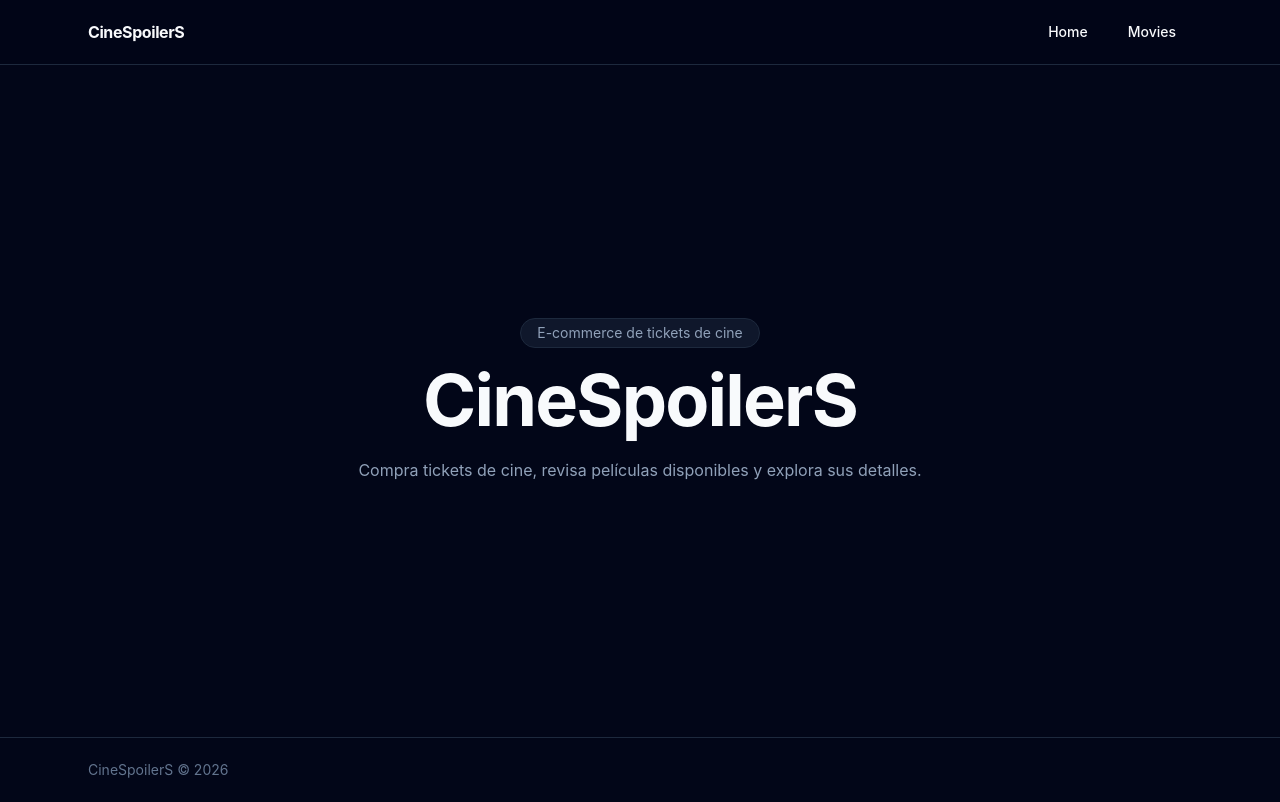
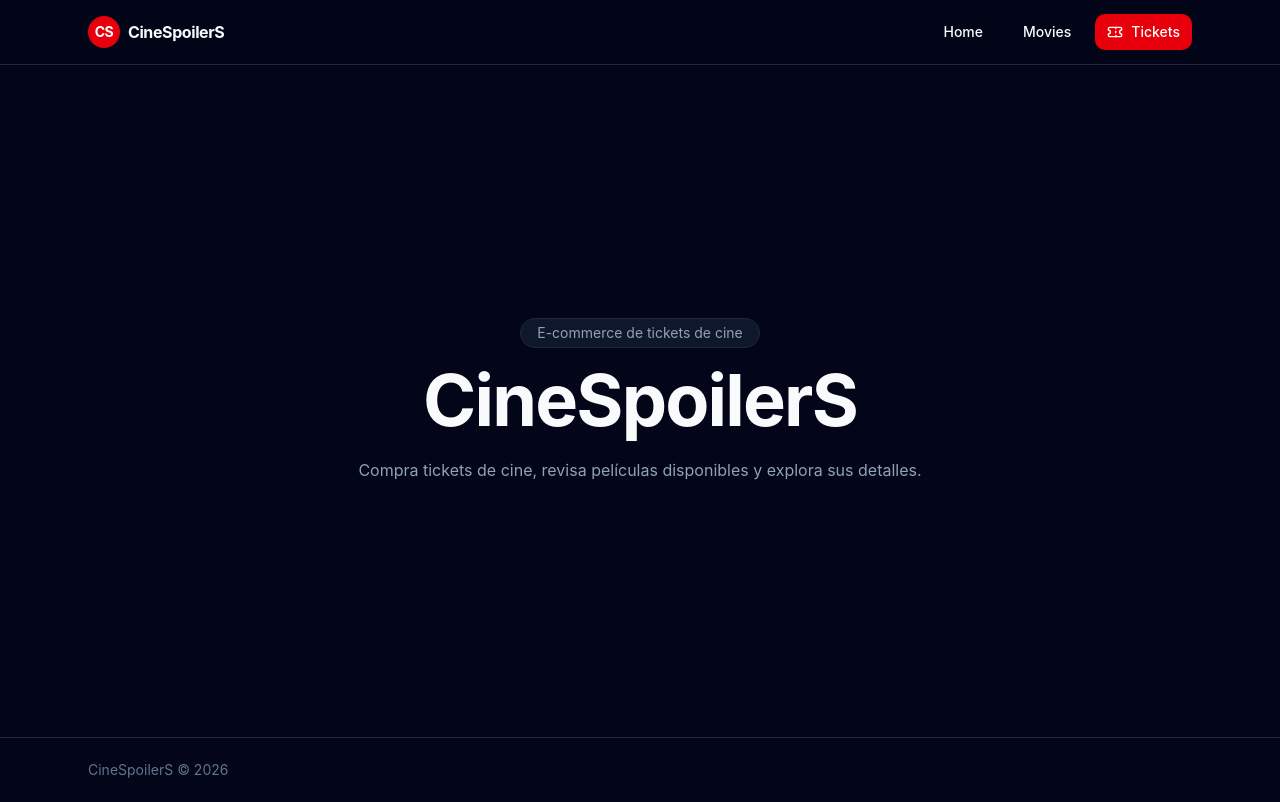
Before and after one commit to jort-tec-snt/lab15.cinespoiler.dae, a React (Vite) app: page / in a window 1280 px wide. Built offline with nearby package versions, Linux system fonts and the light colour scheme.

Commit message:
style: improve movie cards ui

```diff
--- a/src/components/layout/Header.tsx
+++ b/src/components/layout/Header.tsx
@@ -1,12 +1,20 @@
 import { Link, NavLink } from "react-router"
+import { Ticket } from "lucide-react"
+
 import { Button } from "@/components/ui/button"
 
 function Header() {
   return (
-    <header className="border-b border-slate-800 bg-slate-950/80 backdrop-blur">
+    <header className="sticky top-0 z-50 border-b border-slate-800 bg-slate-950/85 backdrop-blur">
       <div className="mx-auto flex h-16 max-w-6xl items-center justify-between px-6">
-        <Link to="/" className="font-bold tracking-tight text-slate-50">
-          CineSpoilerS
+        <Link
+          to="/"
+          className="flex items-center gap-2 font-bold tracking-tight text-slate-50"
+        >
+          <span className="flex size-8 items-center justify-center rounded-xl bg-red-600 text-sm text-white">
+            CS
+          </span>
+          <span>CineSpoilerS</span>
         </Link>
 
         <nav className="flex items-center gap-2">
@@ -17,6 +25,16 @@ function Header() {
           <Button variant="ghost" asChild>
             <NavLink to="/movies">Movies</NavLink>
           </Button>
+
+          <Button
+            asChild
+            className="bg-red-600 text-white hover:bg-red-500"
+          >
+            <Link to="/movies" className="flex items-center gap-2">
+              <Ticket className="size-4" />
+              Tickets
+            </Link>
+          </Button>
         </nav>
       </div>
     </header>
--- a/src/features/movies/MovieCard.tsx
+++ b/src/features/movies/MovieCard.tsx
@@ -1,4 +1,5 @@
 import { Link } from "react-router"
+import { Calendar, Star, Ticket } from "lucide-react"
 
 import { Button } from "@/components/ui/button"
 import { getTmdbImageUrl } from "./api/tmdb-images"
@@ -10,45 +11,72 @@ type MovieCardProps = {
 
 function MovieCard({ movie }: MovieCardProps) {
   const posterUrl = getTmdbImageUrl(movie.poster_path, "w500")
+  const releaseYear = movie.release_date
+    ? new Date(movie.release_date).getFullYear()
+    : "Próximamente"
 
   return (
-    <article className="overflow-hidden rounded-2xl border border-slate-800 bg-slate-900 shadow-sm transition hover:-translate-y-1 hover:border-red-500/60">
-      <div className="aspect-[2/3] bg-slate-800">
+    <article className="group overflow-hidden rounded-3xl border border-slate-800 bg-slate-900/80 shadow-lg shadow-black/20 transition duration-300 hover:-translate-y-1 hover:border-red-500/60 hover:shadow-red-950/30">
+      <div className="relative aspect-[2/3] overflow-hidden bg-slate-800">
         {posterUrl ? (
           <img
             src={posterUrl}
             alt={`Poster de ${movie.title}`}
-            className="h-full w-full object-cover"
+            className="h-full w-full object-cover transition duration-500 group-hover:scale-105"
           />
         ) : (
           <div className="flex h-full items-center justify-center px-4 text-center text-sm text-slate-400">
             Sin poster disponible
           </div>
         )}
+
+        <div className="absolute inset-0 bg-gradient-to-t from-slate-950 via-slate-950/20 to-transparent" />
+
+        <div className="absolute left-4 top-4 rounded-full bg-red-600 px-3 py-1 text-xs font-semibold uppercase tracking-wide text-white">
+          Terror
         </div>
 
-      <div className="space-y-3 p-4">
-        <div>
-          <h2 className="text-lg font-semibold text-slate-50">
+        <div className="absolute right-4 top-4 flex items-center gap-1 rounded-full bg-black/70 px-3 py-1 text-xs font-semibold text-yellow-300 backdrop-blur">
+          <Star className="size-3 fill-yellow-300" />
+          {movie.vote_average.toFixed(1)}
+        </div>
+
+        <div className="absolute bottom-4 left-4 right-4">
+          <h2 className="line-clamp-2 text-xl font-bold tracking-tight text-white">
             {movie.title}
           </h2>
 
-          <p className="mt-1 text-sm text-slate-400">
-            ⭐ {movie.vote_average.toFixed(1)} ·{" "}
-            {movie.release_date || "Sin fecha"}
-          </p>
+          <div className="mt-2 flex items-center gap-2 text-sm text-slate-300">
+            <Calendar className="size-4" />
+            <span>{releaseYear}</span>
+          </div>
+        </div>
       </div>
 
-        <p className="text-sm leading-6 text-slate-400">
+      <div className="space-y-4 p-4">
+        <p className="line-clamp-3 text-sm leading-6 text-slate-400">
           {movie.overview || "Esta película todavía no tiene descripción."}
         </p>
 
+        <div className="flex gap-2">
           <Button
             asChild
-          className="w-full bg-red-600 text-white hover:bg-red-500"
+            variant="secondary"
+            className="flex-1 border border-slate-700 bg-slate-800 text-slate-100 hover:bg-slate-700"
           >
             <Link to={`/movies/${movie.id}`}>Ver detalle</Link>
           </Button>
+
+          <Button
+            asChild
+            className="flex-1 bg-red-600 text-white hover:bg-red-500"
+          >
+            <Link to={`/movies/${movie.id}`} className="flex items-center gap-2">
+              <Ticket className="size-4" />
+              Ticket
+            </Link>
+          </Button>
+        </div>
       </div>
     </article>
   )
```
Lines whose indentation alone changed are shown as unchanged.
